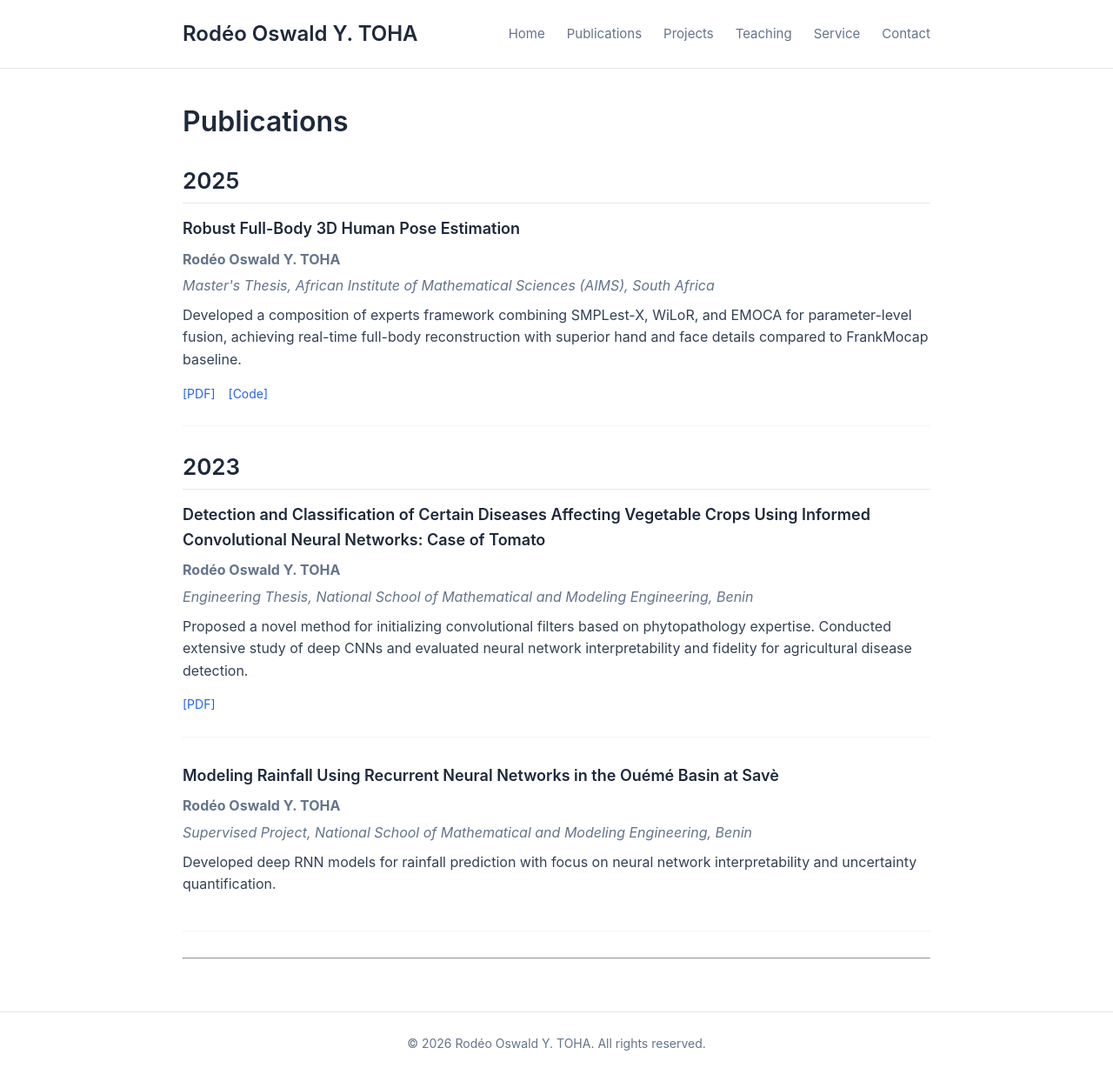
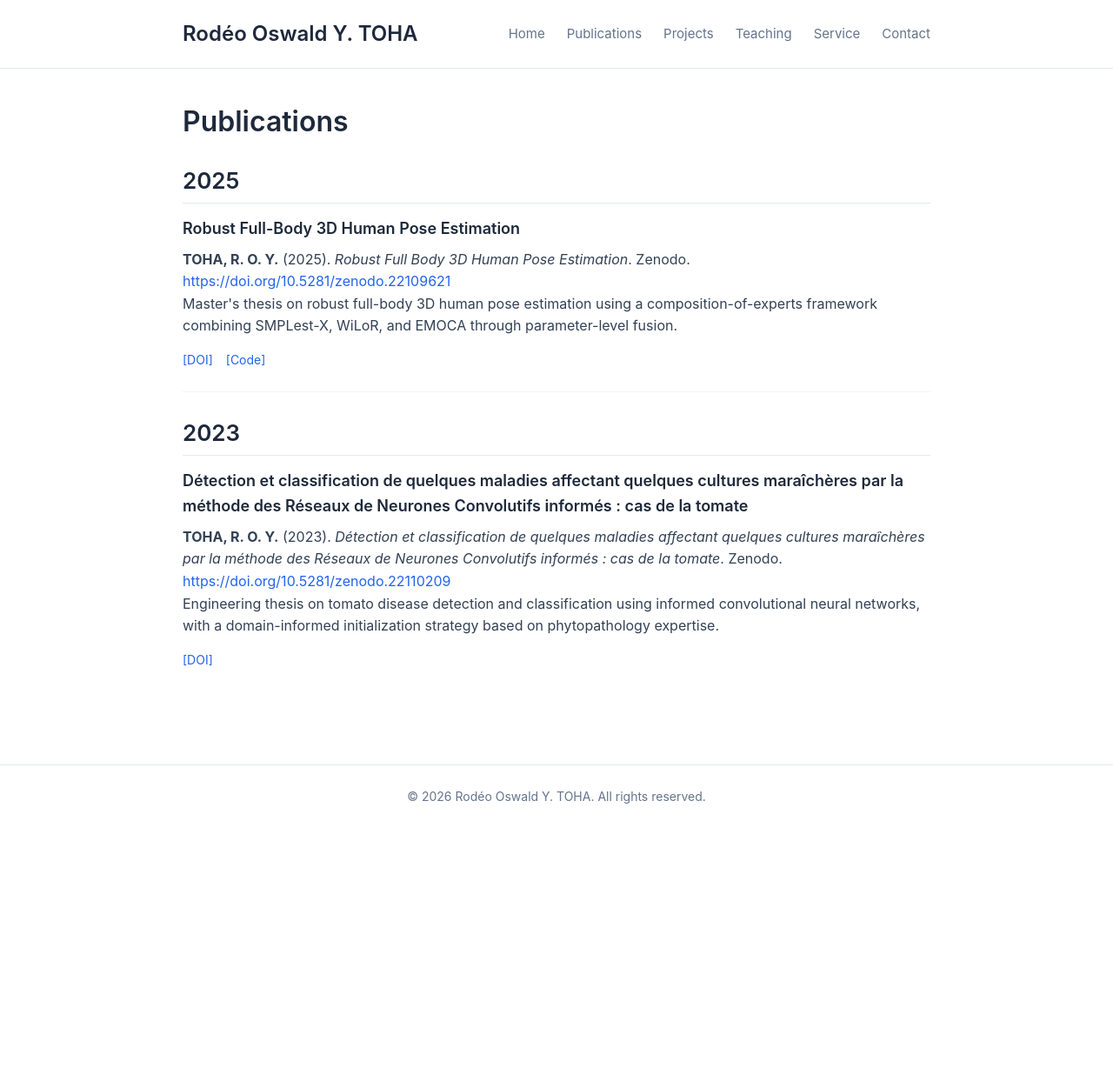
Before and after one commit to Roda10/my-academic-site, a Jekyll site: the page built from publications.md, in a window 1280 px wide. Shown: the whole page at 87% size. Built offline with Jekyll 4.4.1, drawn with Linux system fonts in a browser that asks for light colours; after the commit the page ends 968 px from its top, so only the background shows below that.

Commit message:
Revise publication entries for 2025 and 2023
Updated publication details for 2025 and 2023, including citations and descriptions.

```diff
--- a/publications.md
+++ b/publications.md
@@ -9,13 +9,22 @@ title: Publications
 
 <div class="publication">
   <div class="pub-title">Robust Full-Body 3D Human Pose Estimation</div>
-  <div class="pub-authors"><strong>Rodéo Oswald Y. TOHA</strong></div>
-  <div class="pub-venue">Master's Thesis, African Institute of Mathematical Sciences (AIMS), South Africa</div>
+
+  <div class="pub-citation">
+    <strong>TOHA, R. O. Y.</strong> (2025).
+    <em>Robust Full Body 3D Human Pose Estimation</em>.
+    Zenodo.
+    <a href="https://doi.org/10.5281/zenodo.22109621">
+      https://doi.org/10.5281/zenodo.22109621
+    </a>
+  </div>
+
   <p>
-    Developed a composition of experts framework combining SMPLest-X, WiLoR, and EMOCA for parameter-level fusion, achieving real-time full-body reconstruction with superior hand and face details compared to FrankMocap baseline.
+    Master's thesis on robust full-body 3D human pose estimation using a composition-of-experts framework combining SMPLest-X, WiLoR, and EMOCA through parameter-level fusion.
   </p>
+
   <div class="pub-links">
-    <a href="https://drive.google.com/file/d/1ie_sMKMxkpYcWUKtagHiUPQcNsE5KhLF/view?usp=sharing">[PDF]</a>
+    <a href="https://doi.org/10.5281/zenodo.22109621">[DOI]</a>
     <a href="https://github.com/Roda10/3d_whole_body_pipeline/tree/master">[Code]</a>
   </div>
 </div>
@@ -23,32 +32,27 @@ title: Publications
 ## 2023
 
 <div class="publication">
-  <div class="pub-title">Detection and Classification of Certain Diseases Affecting Vegetable Crops Using Informed Convolutional Neural Networks: Case of Tomato</div>
-  <div class="pub-authors"><strong>Rodéo Oswald Y. TOHA</strong></div>
-  <div class="pub-venue">Engineering Thesis, National School of Mathematical and Modeling Engineering, Benin</div>
+  <div class="pub-title">
+    Détection et classification de quelques maladies affectant quelques cultures maraîchères par la méthode des Réseaux de Neurones Convolutifs informés : cas de la tomate
+  </div>
+
+  <div class="pub-citation">
+    <strong>TOHA, R. O. Y.</strong> (2023).
+    <em>Détection et classification de quelques maladies affectant quelques cultures maraîchères par la méthode des Réseaux de Neurones Convolutifs informés : cas de la tomate</em>.
+    Zenodo.
+    <a href="https://doi.org/10.5281/zenodo.22110209">
+      https://doi.org/10.5281/zenodo.22110209
+    </a>
+  </div>
+
   <p>
-    Proposed a novel method for initializing convolutional filters based on phytopathology expertise. Conducted extensive study of deep CNNs and evaluated neural network interpretability and fidelity for agricultural disease detection.
+    Engineering thesis on tomato disease detection and classification using informed convolutional neural networks, with a domain-informed initialization strategy based on phytopathology expertise.
   </p>
   <div class="pub-links">
-    <a href="https://drive.google.com/file/d/1JaKpOsRal-5tRxKccmmGaQeQevP6YdXd/view?usp=sharing">[PDF]</a>
-    <!-- <a href="#">[Code]</a> -->
+    <a href="https://doi.org/10.5281/zenodo.22110209">[DOI]</a>
   </div>
 </div>
 
-<div class="publication">
-  <div class="pub-title">Modeling Rainfall Using Recurrent Neural Networks in the Ouémé Basin at Savè</div>
-  <div class="pub-authors"><strong>Rodéo Oswald Y. TOHA</strong></div>
-  <div class="pub-venue">Supervised Project, National School of Mathematical and Modeling Engineering, Benin</div>
-  <p>
-    Developed deep RNN models for rainfall prediction with focus on neural network interpretability and uncertainty quantification.
-  </p>
-  <div class="pub-links">
-    <!-- <a href="#">[PDF]</a> -->
-    <!-- <a href="#">[Code]</a> -->
-  </div>
-</div>
-
----
 <!--
 <p style="margin-top: 30px; color: #666; font-size: 14px;">
   <em>Papers in preparation and under review will be added here. PDF links and code repositories will be made available upon publication.</em>
```
